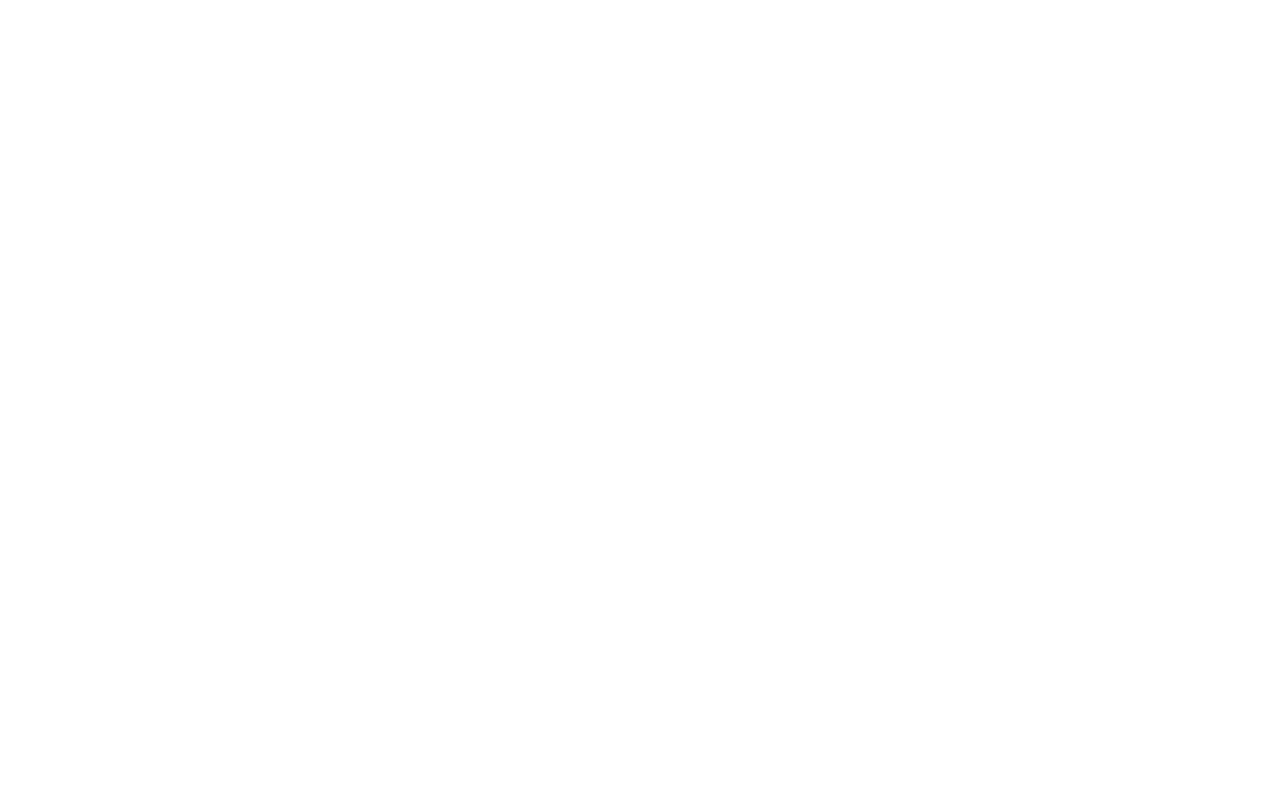
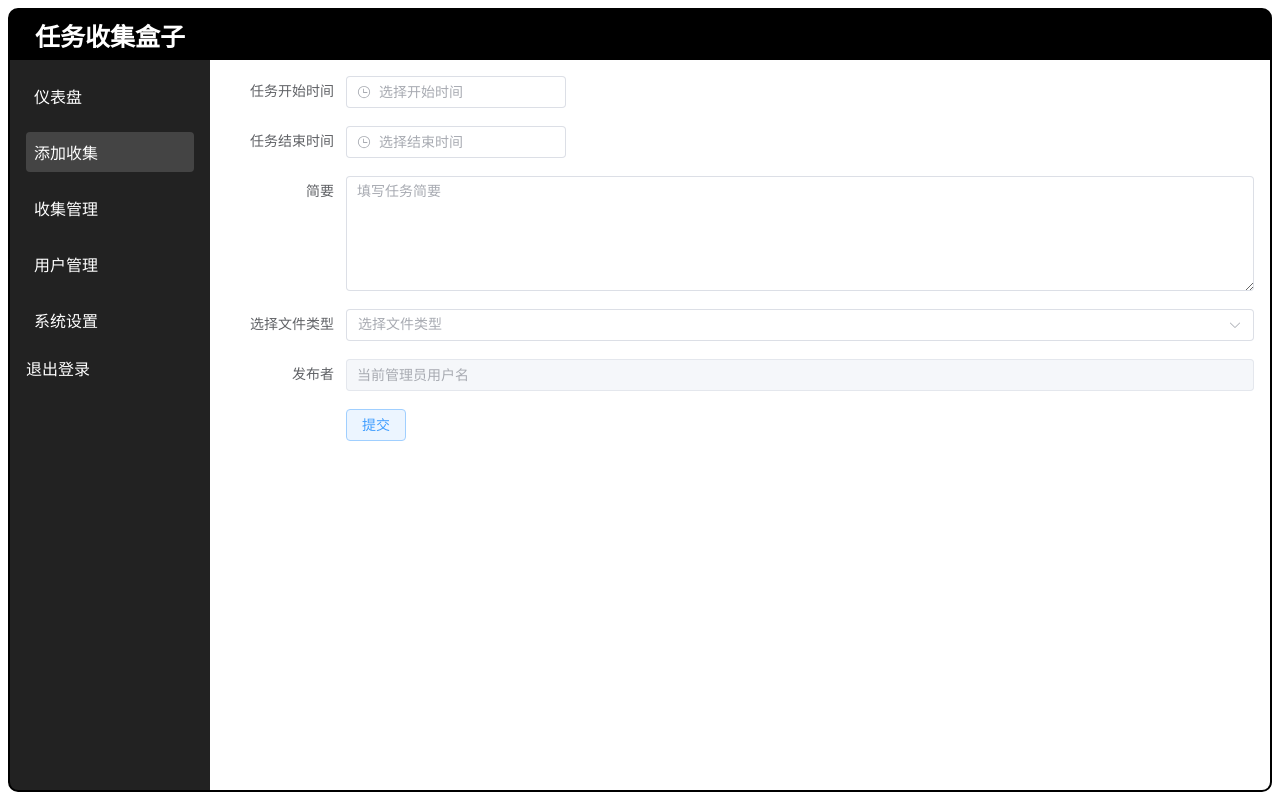
Before and after one commit to lammy2021/TaskManager, a Vue app: page /admin/add-collection in a window 1280 px wide. Before the commit this address had no page. Built offline with nearby package versions, Linux system fonts and the light colour scheme.

Commit message:
添加管理员面板-添加收集

```diff
--- /dev/null
+++ b/src/components/AddCollection.vue
@@ -0,0 +1,51 @@
+<template>
+  <el-form :model="form" label-width="120px">
+    <el-form-item label="任务开始时间">
+      <el-date-picker v-model="form.startTime" type="datetime" placeholder="选择开始时间"></el-date-picker>
+    </el-form-item>
+    <el-form-item label="任务结束时间">
+      <el-date-picker v-model="form.endTime" type="datetime" placeholder="选择结束时间"></el-date-picker>
+    </el-form-item>
+    <el-form-item label="简要">
+      <el-input v-model="form.summary" placeholder="填写任务简要" type="textarea" :rows="5"></el-input>
+    </el-form-item>
+    <el-form-item label="选择文件类型">
+      <el-select v-model="form.fileTypes" multiple placeholder="选择文件类型">
+        <el-option v-for="fileType in fileTypeOptions" :key="fileType" :label="fileType" :value="fileType"></el-option>
+      </el-select>
+    </el-form-item>
+    <el-form-item label="发布者">
+      <el-input v-model="form.publisher" disabled></el-input>
+    </el-form-item>
+    <el-form-item>
+      <el-button type="primary" plain @click="submitForm">提交</el-button>
+    </el-form-item>
+  </el-form>
+</template>
+
+<script setup>
+import { ref } from 'vue';
+import { ElForm, ElFormItem, ElInput, ElButton, ElDatePicker, ElSelect, ElOption } from 'element-plus';
+
+const form = ref({
+  startTime: '',
+  endTime: '',
+  summary: '',
+  fileTypes: [],
+  publisher: '当前管理员用户名' // Replace with actual admin username
+});
+
+const fileTypeOptions = [
+  'docx', 'doc', 'xlsx', 'xls', 'ppt', 'pptx', 'zip', '7z', 'rar',
+  'jpg', 'jpeg', 'png', 'mp3', 'mp4', 'wmv', 'wma', 'flac', 'txt'
+];
+
+const submitForm = () => {
+  console.log('Form submitted:', form.value);
+  // Add form submission logic here
+};
+</script>
+
+<style scoped>
+/* Add any custom styles here */
+</style>
--- a/src/router/index.js
+++ b/src/router/index.js
@@ -10,7 +10,8 @@ const routes = [
     path: '/admin',
     component: ()=> import('../components/AdminDashboardPage.vue'), // Lazy load the component
     children: [
-      { path: 'dashboard', component: ()=> import('../components/AdminDashboard.vue') }
+      { path: 'dashboard', component: ()=> import('../components/AdminDashboard.vue') },
+      { path: 'add-collection', component: ()=> import('../components/AddCollection.vue') }
     ]
   }
 ]
```
